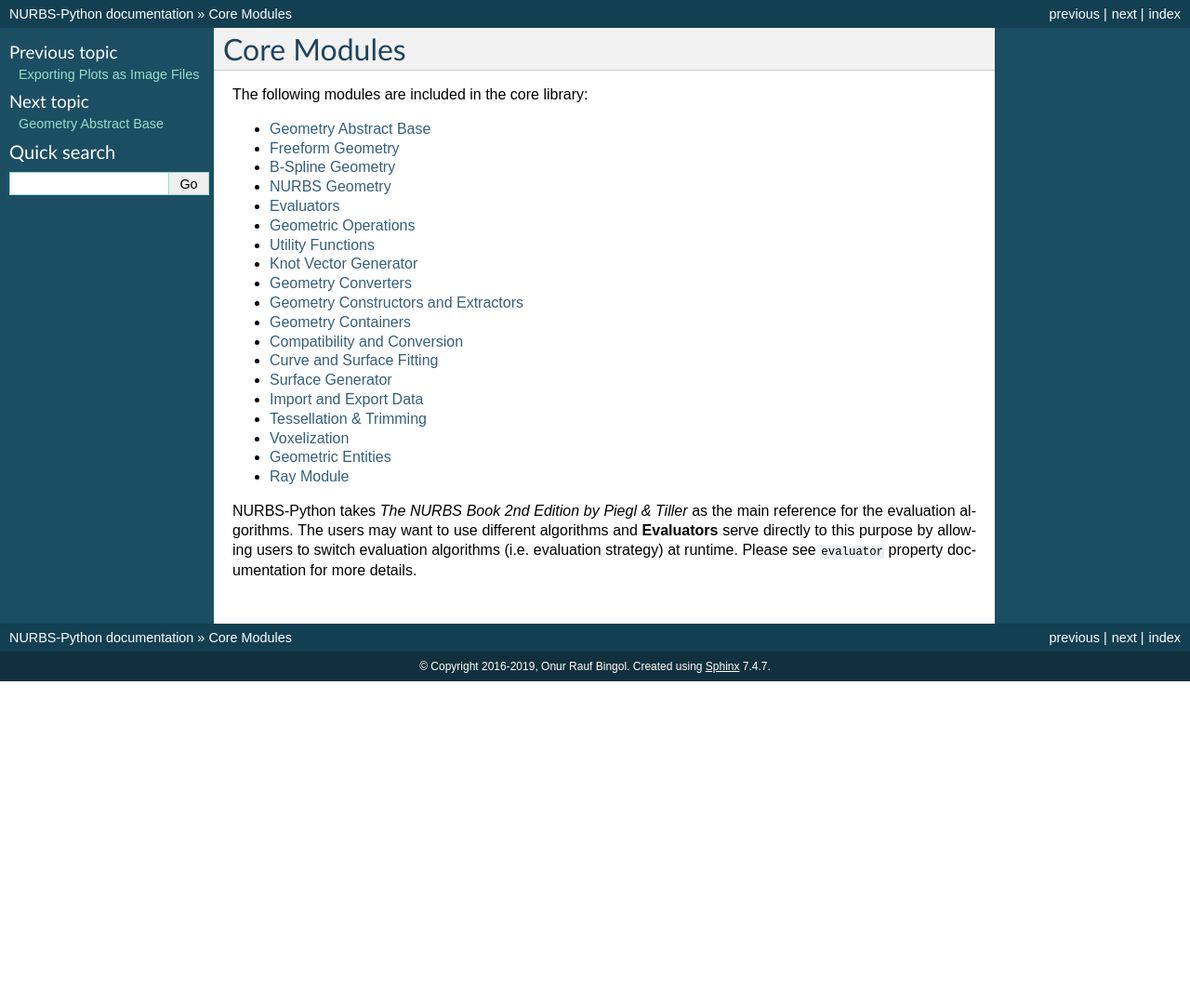
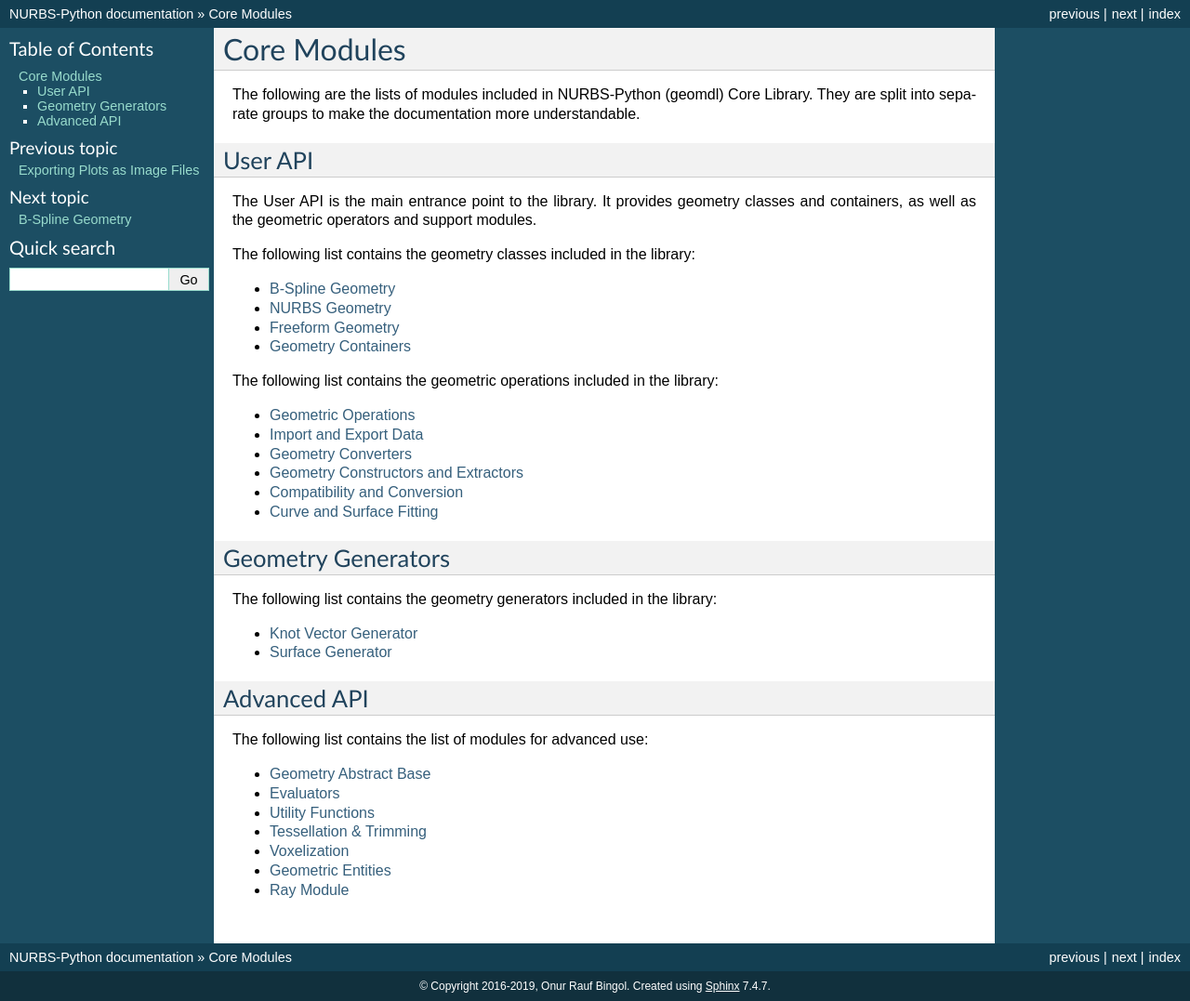
Before and after one commit to orbingol/NURBS-Python, a Sphinx documentation site: the page built from docs/modules.rst, in a window 1280 px wide. Shown: the whole page at 93% size. Built offline with Sphinx 7.4.7, drawn with Linux system fonts in a browser that asks for light colours; formulas are drawn with MathJax 3; before the commit the page ends 900 px from its top, so only the background shows below that.

Commit message:
Rearrange the list of core modules for better understandibility

```diff
--- a/docs/modules.rst
+++ b/docs/modules.rst
@@ -1,32 +1,61 @@
 Core Modules
 ^^^^^^^^^^^^
 
-The following modules are included in the core library:
+The following are the lists of modules included in NURBS-Python (geomdl) Core Library. They are split into separate
+groups to make the documentation more understandable.
+
+User API
+========
+
+The User API is the main entrance point to the library. It provides geometry classes and containers, as well as the
+geometric operators and support modules.
+
+The following list contains the geometry classes included in the library:
+
+.. toctree::
+    :maxdepth: 1
+
+    module_bspline
+    module_nurbs
+    module_freeform
+    module_container
+
+The following list contains the geometric operations included in the library:
+
+.. toctree::
+    :maxdepth: 1
+
+    module_operations
+    module_exchange
+    module_convert
+    module_construct
+    module_compatibility
+    module_fitting
+
+Geometry Generators
+===================
+
+The following list contains the geometry generators included in the library:
+
+.. toctree::
+    :maxdepth: 1
+
+    module_knotvector
+    module_cpgen
+
+
+Advanced API
+============
+
+The following list contains the list of modules for advanced use:
 
 .. toctree::
     :maxdepth: 1
 
     module_abstract
-    module_freeform
-    module_bspline
-    module_nurbs
     module_evaluators
-    module_operations
     module_utilities
-    module_knotvector
-    module_convert
-    module_construct
-    module_container
-    module_compatibility
-    module_fitting
-    module_cpgen
-    module_exchange
     module_tessellate
     module_voxelize
     module_elements
     module_ray
-
-NURBS-Python takes *The NURBS Book 2nd Edition by Piegl & Tiller* as the main reference for the evaluation algorithms.
-The users may want to use different algorithms and **Evaluators** serve directly to this purpose by allowing users
-to switch evaluation algorithms (i.e. evaluation strategy) at runtime. Please see ``evaluator`` property documentation
-for more details.
```
